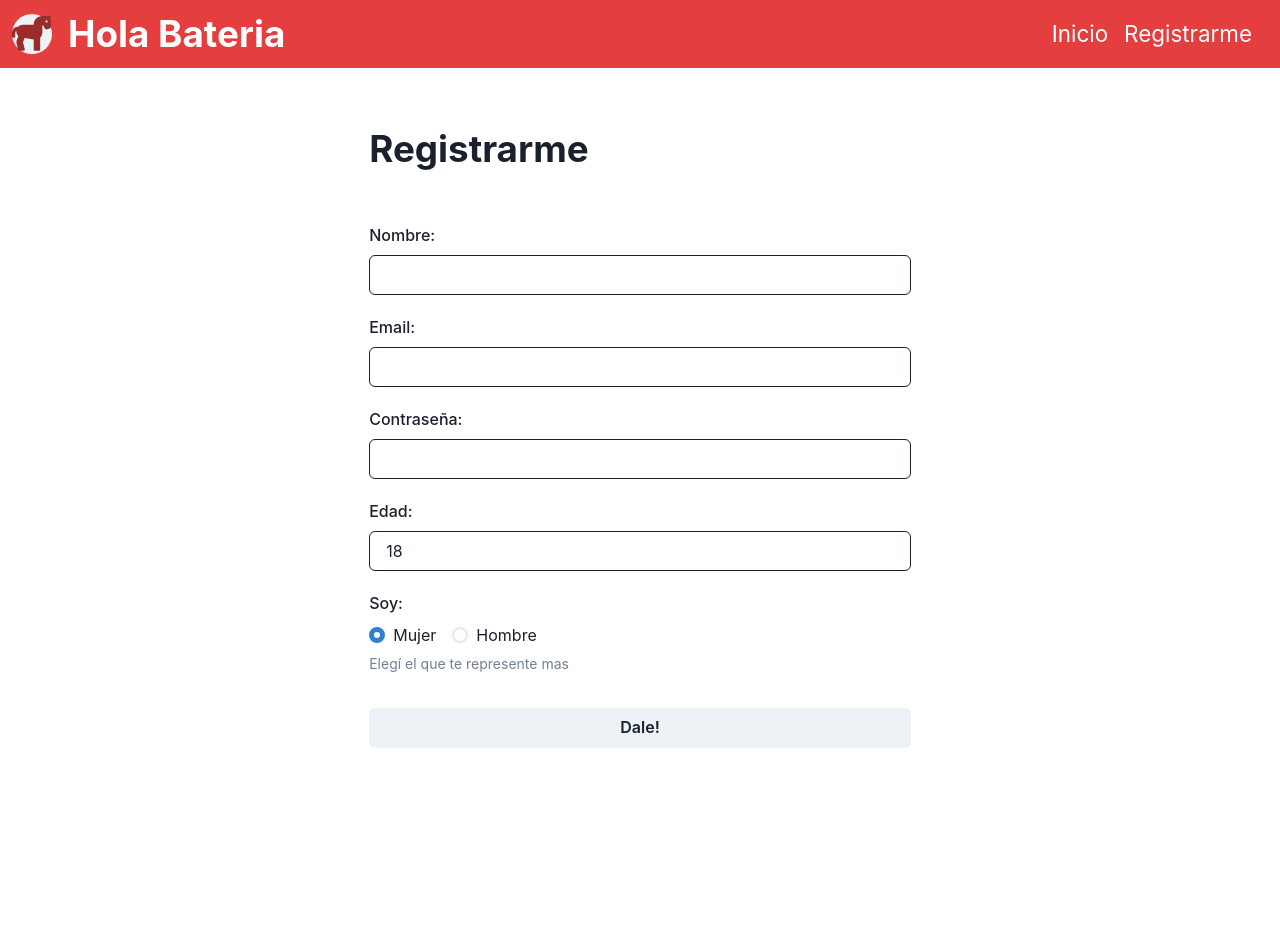
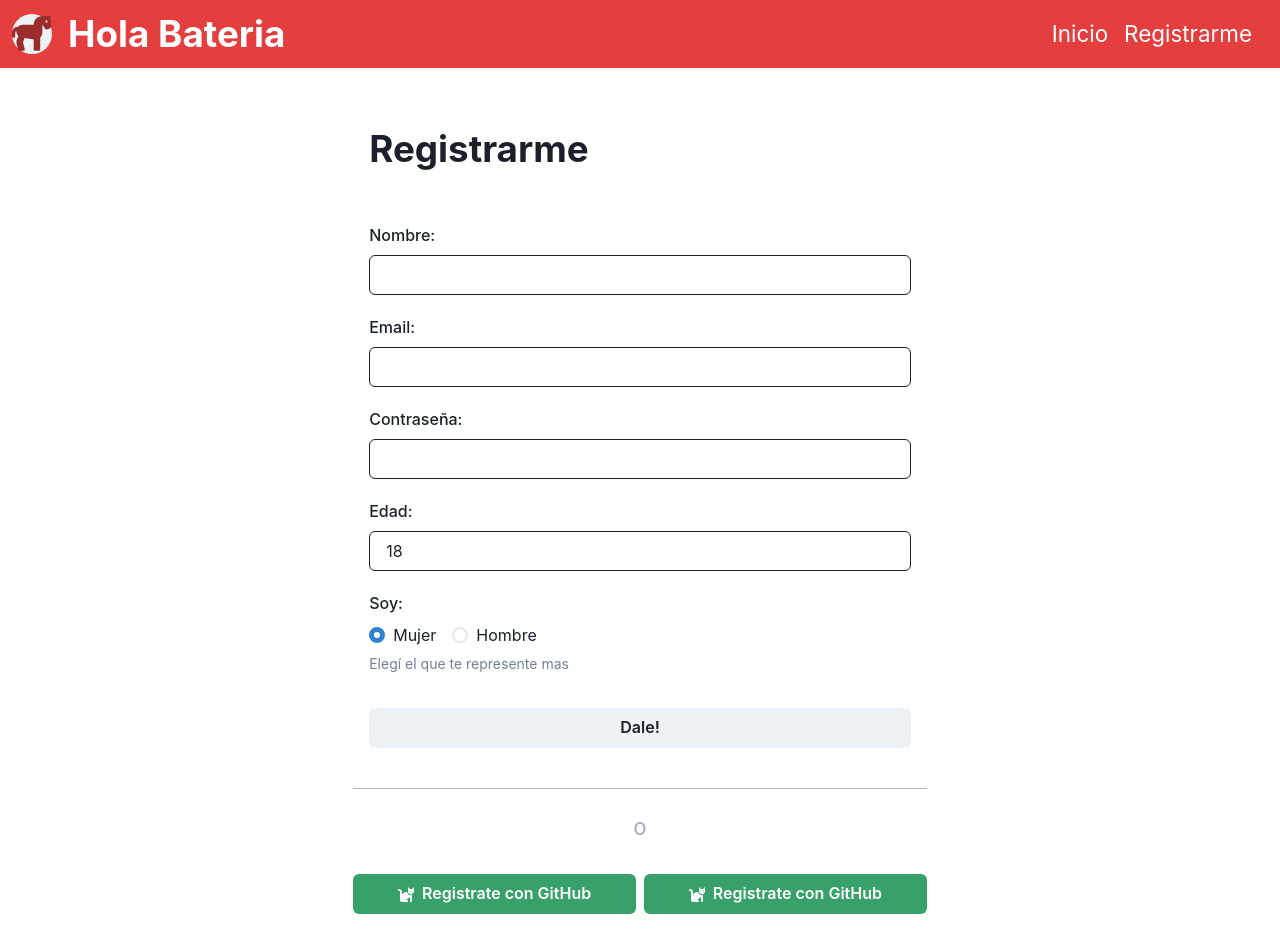
Before and after one commit to zalogon23/chamuyapp, a Next.js app: page /register in a window 1280 px wide. Before the commit the page ends 800 px from the top, so only its background shows below. Built offline with nearby package versions, Linux system fonts and the light colour scheme.

Commit message:
Configured buttons for sign up

```diff
--- a/lib/queries.ts
+++ b/lib/queries.ts
@@ -1,7 +1,7 @@
 import gql from "graphql-tag"
 
 const queries = {
-  registerProvider: gql`
+  signInProvider: gql`
   mutation CreateUserProvidersMutation($createUserProvidersEmail: String!, $createUserProvidersProvider: String!, $createUserProvidersId: Float!) {
     createUserProviders(email: $createUserProvidersEmail, provider: $createUserProvidersProvider, id: $createUserProvidersId) {
       id
--- a/pages/register/index.tsx
+++ b/pages/register/index.tsx
@@ -1,12 +1,16 @@
 import { Button } from "@chakra-ui/button";
 import { FormControl, FormHelperText, FormLabel } from "@chakra-ui/form-control";
 import { Input } from "@chakra-ui/input";
-import { Container, HStack, Stack } from "@chakra-ui/layout";
+import { Container, Flex, HStack, Stack, Wrap } from "@chakra-ui/layout";
 import { Radio, RadioGroup } from "@chakra-ui/radio";
+import { Divider } from "@chakra-ui/react";
+import { faCat } from "@fortawesome/free-solid-svg-icons";
+import { FontAwesomeIcon } from "@fortawesome/react-fontawesome";
 import { Form, Formik } from "formik";
 import { NextPage } from "next";
 import { signIn } from "next-auth/client";
 import Heading from "../../components/Heading";
+import Text from "../../components/Text";
 
 interface Values {
   name: string,
@@ -39,7 +43,7 @@ const Register: NextPage = () => {
           values, errors, touched, handleChange, handleBlur, handleSubmit, isSubmitting
         }) => (
           <Form onSubmit={handleSubmit}>
-            <Stack px="4" pb="6" spacing="3">
+            <Stack px="4" pb="10" spacing="3">
               <Heading pt="1.5em" pb="1em">Registrarme</Heading>
               <FormControl>
                 <FormLabel>Nombre:</FormLabel>
@@ -71,11 +75,21 @@ const Register: NextPage = () => {
                 </RadioGroup>
                 <FormHelperText>Elegí el que te represente mas</FormHelperText>
               </FormControl>
-              <Button onClick={() => signIn()} isLoading={isSubmitting} type="submit">Dale!</Button>
+              <Button isLoading={isSubmitting} type="submit">Dale!</Button>
             </Stack>
           </Form>
         )}
       </Formik>
+      <Divider borderColor="gray.500" />
+      <Text pt="4" pb="6" textAlign="center">o</Text>
+      <Wrap justify="center" pb="8">
+        <Button flexGrow={1} colorScheme="green" leftIcon={
+          <FontAwesomeIcon icon={faCat} />
+        } onClick={() => signIn()}>Registrate con GitHub</Button>
+        <Button flexGrow={1} colorScheme="green" leftIcon={
+          <FontAwesomeIcon icon={faCat} />
+        } onClick={() => signIn()}>Registrate con GitHub</Button>
+      </Wrap>
     </Container>
   )
   function validate(values: Values): Values {
```
Also changed, not shown: pages/api/auth/[...nextauth].ts (+3 -4 lines).
